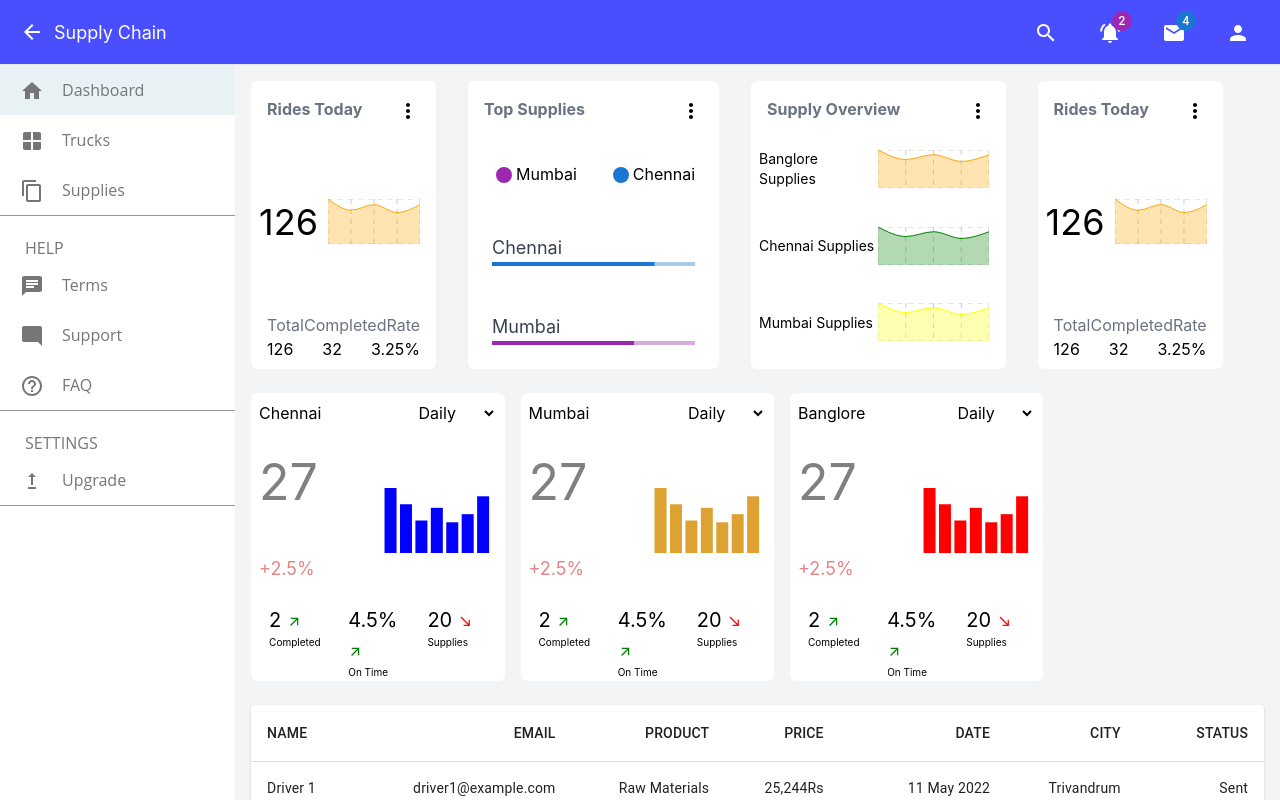
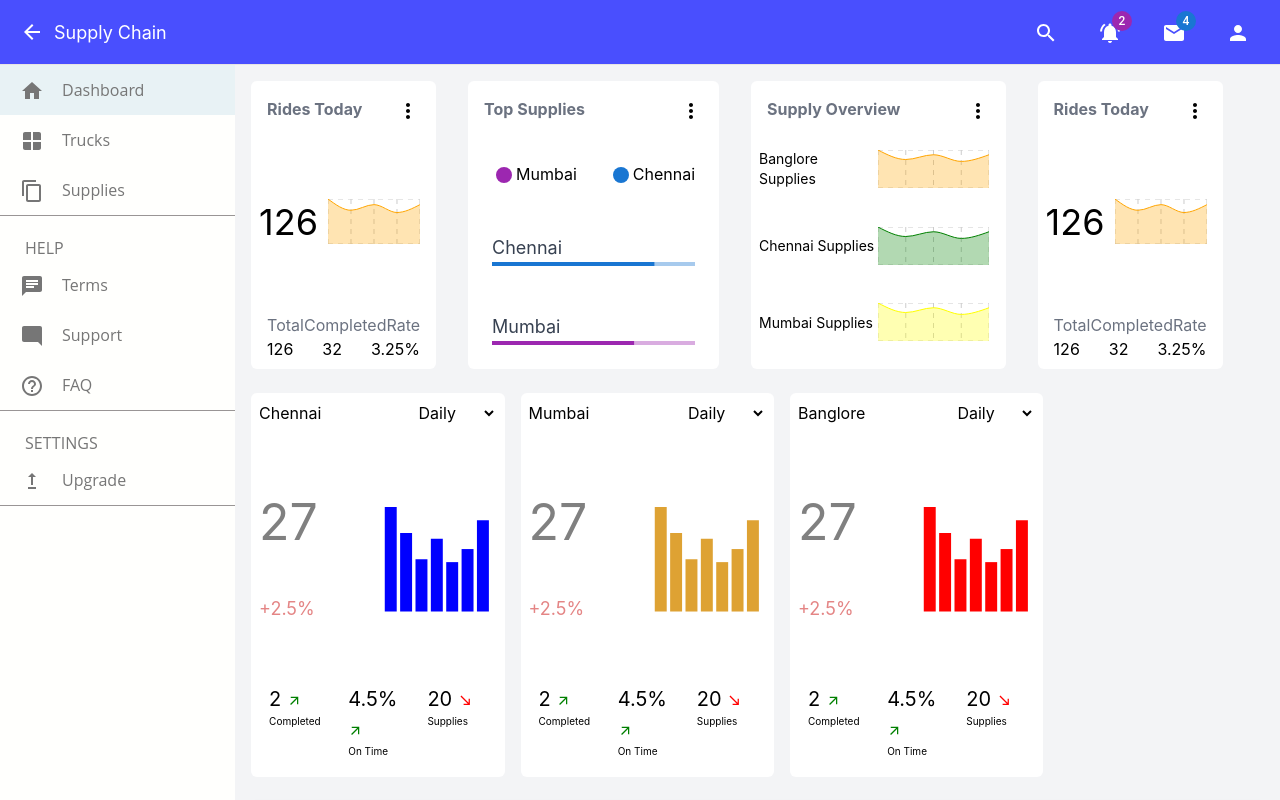
Before and after one commit to umjoshua/react_admin_dashboard, a React (Create React App) app: page / in a window 1280 px wide. Shown: the top 800 px of the page. Built offline with nearby package versions, Linux system fonts and the light colour scheme; what tailwindcss-percentage-width would draw is missing.

Commit message:
responsiveness

```diff
--- a/src/components/widgets/CityInfo.jsx
+++ b/src/components/widgets/CityInfo.jsx
@@ -82,7 +82,7 @@ function CityInfo({city,count,completed,onTime,supplies,color,depr}) {
     };
 
     return (
-        <div class="float-left sm:w-98% md:w-32% h-72 bg-white p-2 m-2 rounded-md justify-between flex flex-col">
+        <div class="float-left sm:w-98% md:w-32% h-96 bg-white p-2 m-2 rounded-md justify-between flex flex-col">
             <div className='top'>
                 <span>{city}</span>
                 <Dropdown
--- a/src/pages/home/Home.jsx
+++ b/src/pages/home/Home.jsx
@@ -13,7 +13,7 @@ function Home() {
         <div class="w-full h-full flex flex-col bg-gray-100">
             <div><Header /></div>
             <div class="w-full h-full flex flex-row">
-                <div class="w-72 bg-red-500" ><Sidebar /></div>
+                <div class="w-72" ><Sidebar /></div>
                 <div class="relative w-full table">
                     <div class="relative w-full flex flex-row flex-wrap">
                         <RisesToday />
--- a/src/pages/trucks/Trucks.jsx
+++ b/src/pages/trucks/Trucks.jsx
@@ -10,7 +10,7 @@ function Trucks() {
         <div className='home'>
             <div className="header"><Header /></div>
             <div className="container" class="w-full flex flex-row">
-            <div class="h-full w-72" ><Sidebar /></div>
+            <div class="w-72" ><Sidebar /></div>
                 {isLoaded && <Map></Map>}
             </div>
         </div>
```
